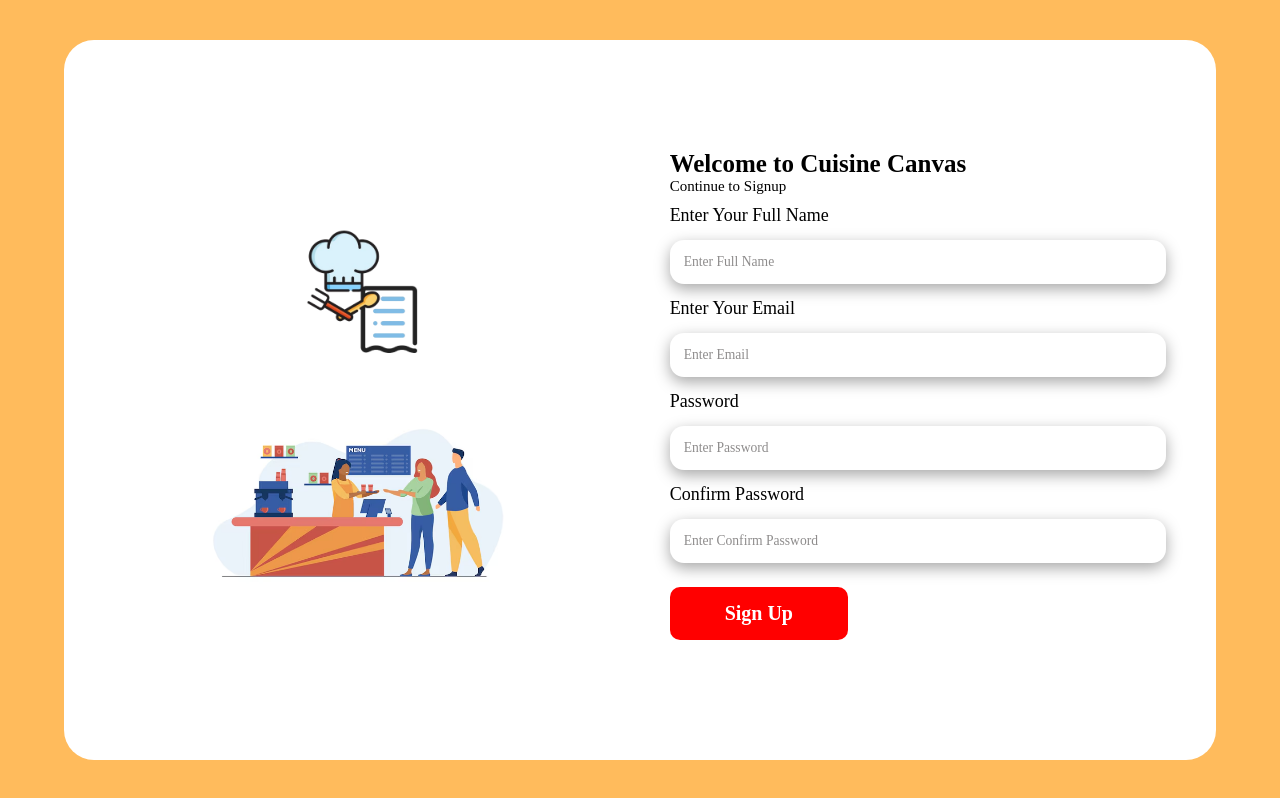
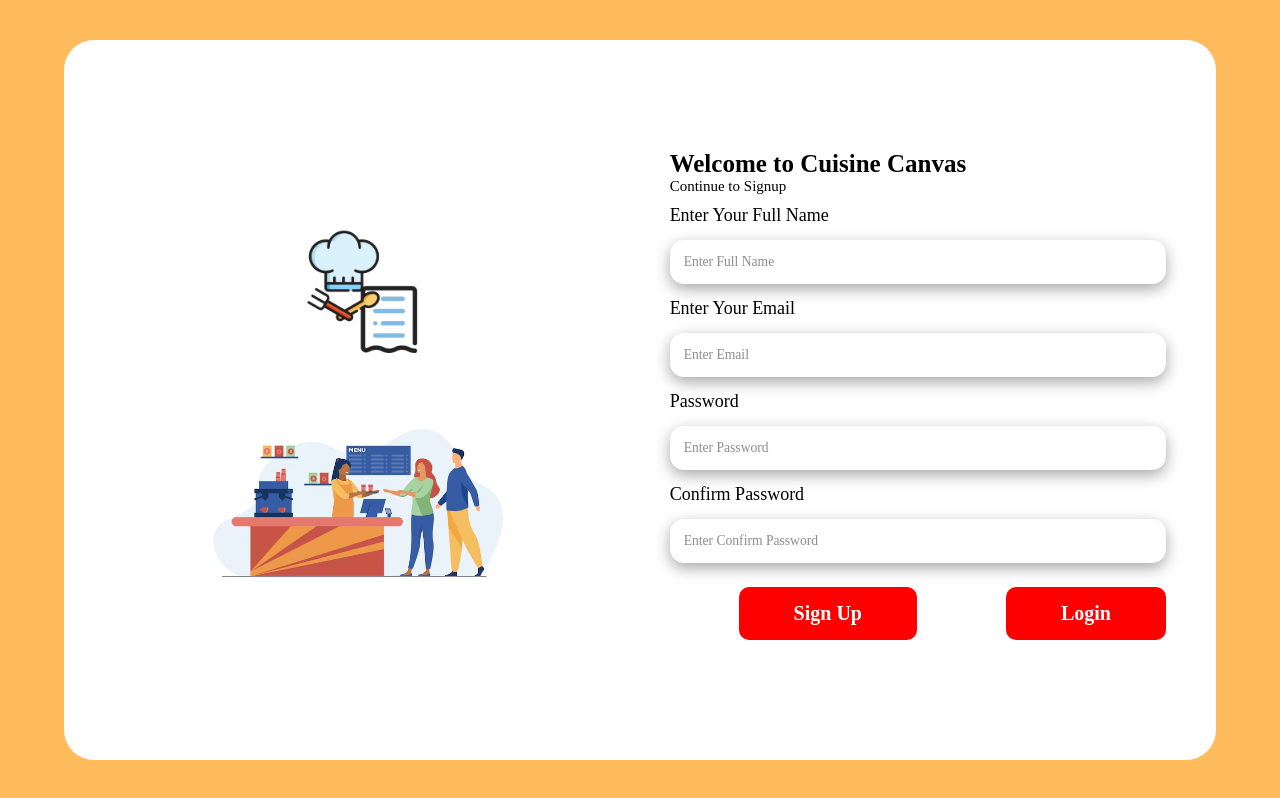
Before and after one commit to SaumilTripathi12/point-of-sale, a React (Vite) app: page /signup in a window 1280 px wide. Built offline with nearby package versions, Linux system fonts and the light colour scheme.

Commit message:
change navigate to login page

```diff
--- a/src/Auth/Signup.jsx
+++ b/src/Auth/Signup.jsx
@@ -1,7 +1,7 @@
 import React, { useState } from "react";
 import logo from "../assets/logo.png";
 import signup from "../assets/signup.avif";
-import { useNavigate } from "react-router-dom";
+import { Link, useNavigate } from "react-router-dom";
 import { useFormik } from "formik";
 import { loginSchema } from "../Schemas";
 import { toast } from "react-toastify";
@@ -135,7 +135,13 @@ const Signup = () => {
               <button className="signup_login" type="submit">
                 {submitted ? "Loading..." : "Sign Up"}
               </button>
+               <Link to={"/adminlogin"}>
+              <button className="signup_login" type="button">
+                {submitted ? "Loading..." : "Login"}
+              </button>
+              </Link>
             </div>
+
           </form>
         </div>
       </div>
--- a/src/Component/Sidebar/Sidebar.jsx
+++ b/src/Component/Sidebar/Sidebar.jsx
@@ -33,7 +33,7 @@ const Sidebar = () => {
 
             <div className='logout_div'>
                 <div className="sidebar_logout">
-                    <Link to="/login" className='logout_icon'><FaPowerOff /> </Link>
+                    <Link to="/adminlogin" className='logout_icon'><FaPowerOff /> </Link>
                 </div>
             </div>
         </div>
--- a/src/index.css
+++ b/src/index.css
@@ -1053,6 +1053,11 @@ button {
 .main_signup_container .signup_container .signup_right .signup_right_form .signup_right_heading .span .success {
   color: rgb(0, 255, 0);
 }
+.main_signup_container .signup_container .signup_right .signup_right_form .signup__btn {
+  display: flex;
+  justify-content: start;
+  gap: 20px;
+}
 .main_signup_container .signup_container .signup_right .signup_right_form .signup__btn .signup_login {
   background-color: rgb(255, 0, 0);
   color: #fff;
--- a/src/style/auth/_signup.scss
+++ b/src/style/auth/_signup.scss
@@ -129,6 +129,9 @@
                     }
                 }
                 .signup__btn {
+                    display: flex;
+                    justify-content: start;
+                    gap: 20px;
                     .signup_login {
                         background-color: rgb(255, 0, 0);
                         color: #fff;
```
Also changed, not shown: 1 other file (tests, documents, lock files or other folders).
